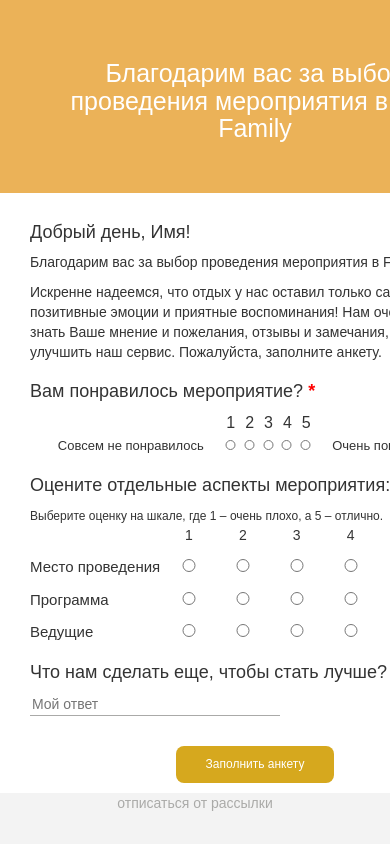
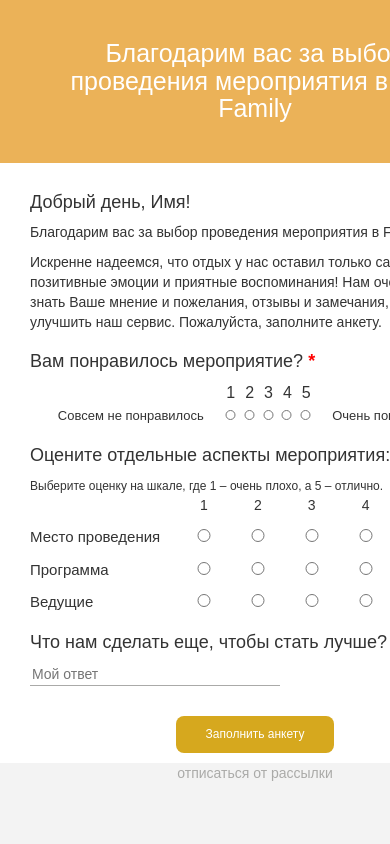
Before and after one commit to ShmidtUsr/ShmidtUsr.github.io, a plain HTML site: page form-poll/index.html in a window 390 px wide. Shown: the top 844 px of the page. Drawn offline with nearby package versions, Linux system fonts and the light colour scheme.

Commit message:
Add files via upload

```diff
--- a/form-poll/less/style.less
+++ b/form-poll/less/style.less
@@ -54,6 +54,7 @@ body {
 .main-header {
 	background-color: @header-bg;
 	h2 {
+		margin: 0px 0px;
 		text-align: center;
 		color: @light;
 		font-size: 2.5rem;
@@ -71,20 +72,6 @@ body {
 	}
 	p {
 		text-align: left;
-	}
-}
-
-
-
-
-
-.unsubscribe {
-	text-align: center;
-	&-link {
-		color: @gray;
-		&:hover {
-			color: darken(@gray, 20%);
-		}
 	}
 }
 
@@ -135,7 +122,7 @@ body {
 		&-radio {
 			display: inline-block;
 			&-number {
-				padding-left: 15.5rem;
+				padding-left: 17rem;
 				min-width: 10rem;
 				p {
 					display: inline-block;
@@ -149,7 +136,7 @@ body {
 			&-span {
 				font-size: 1.5rem;
 				display: inline-block;
-				min-width: 13rem;
+				min-width: 14.5rem;
 				display: inline-block;
 			}
 			&-aspects {
@@ -189,6 +176,18 @@ body {
 	}
 }
 
+.unsubscribe {
+	min-width: 48rem;
+	text-align: center;
+	background-color: @bg-color;
+	&-link {
+		color: @gray;
+		&:hover {
+			color: darken(@gray, 20%);
+		}
+	}
+}
+
 .text-input {
 	border: none;
 	border-bottom: 1px solid @gray;
@@ -203,8 +202,8 @@ body {
 
 /*Медиа-запросы*/
 
-@media (max-width: 767px) {
-	.container {
-		padding-left: 1.5rem;
+@media (max-width: 540px) {
+	.unsubscribe {
+	/*	min-width: 50rem;*/
+	}
 }
-}
```
Also changed, not shown: form-poll/index.html (+0 -1 lines), form-poll/css/style.css.
